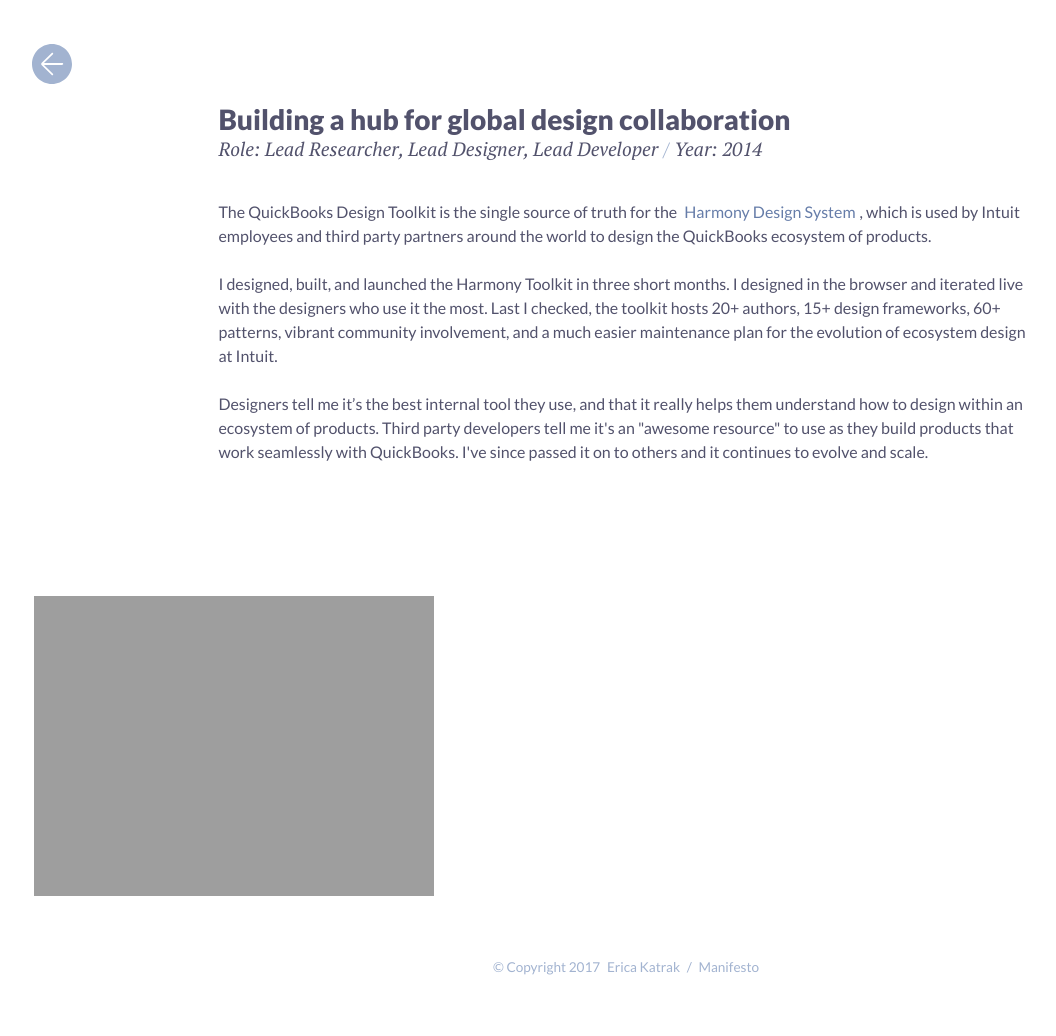
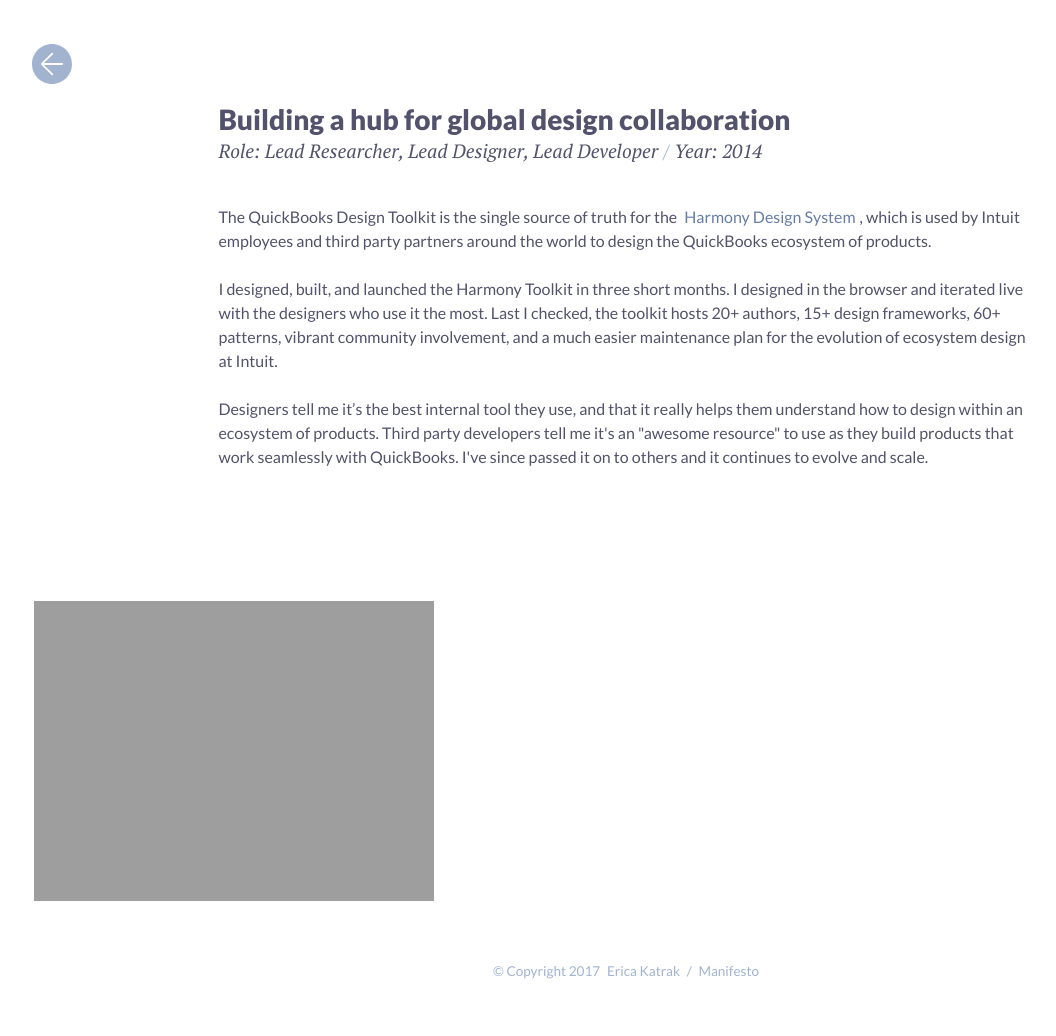
Before and after one commit to ericakatrak/ericakatrak.github.io, a Jekyll site: the page built from _posts/2016-09-02-harmony.md, in a window 1280 px wide. Shown: the whole page, without its empty margins (12-1068 px from the left). Built offline with Jekyll 4.4.1, drawn with Linux system fonts in a browser that asks for light colours.

Commit message:
type update

```diff
--- a/css/style.css
+++ b/css/style.css
@@ -23,10 +23,10 @@
 	color: #52526C;
 }
 
-h1, h2 {line-height: 1.25;}
 h1 {
   font-size: 2em;
   font-weight: 900;
+  line-height: 1.25;
 }
 h2 {
   font-weight: 400;
```
